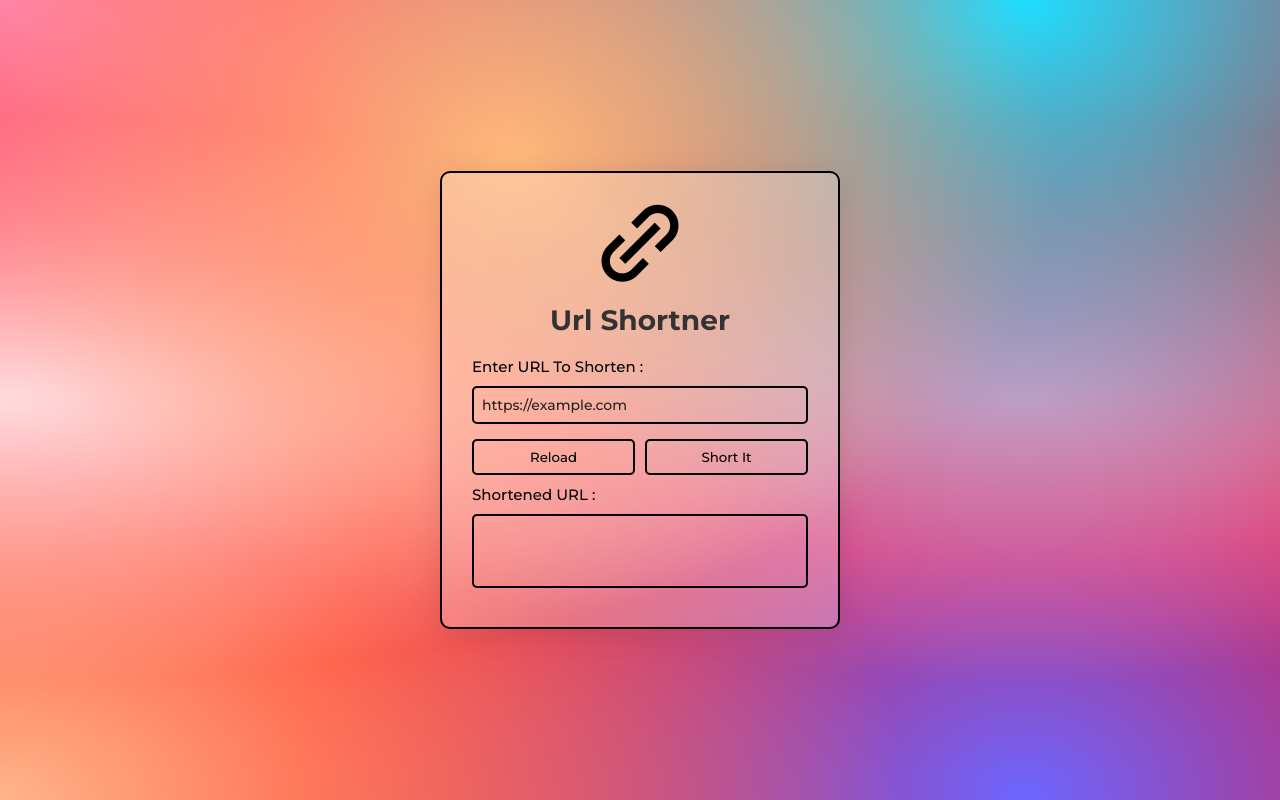
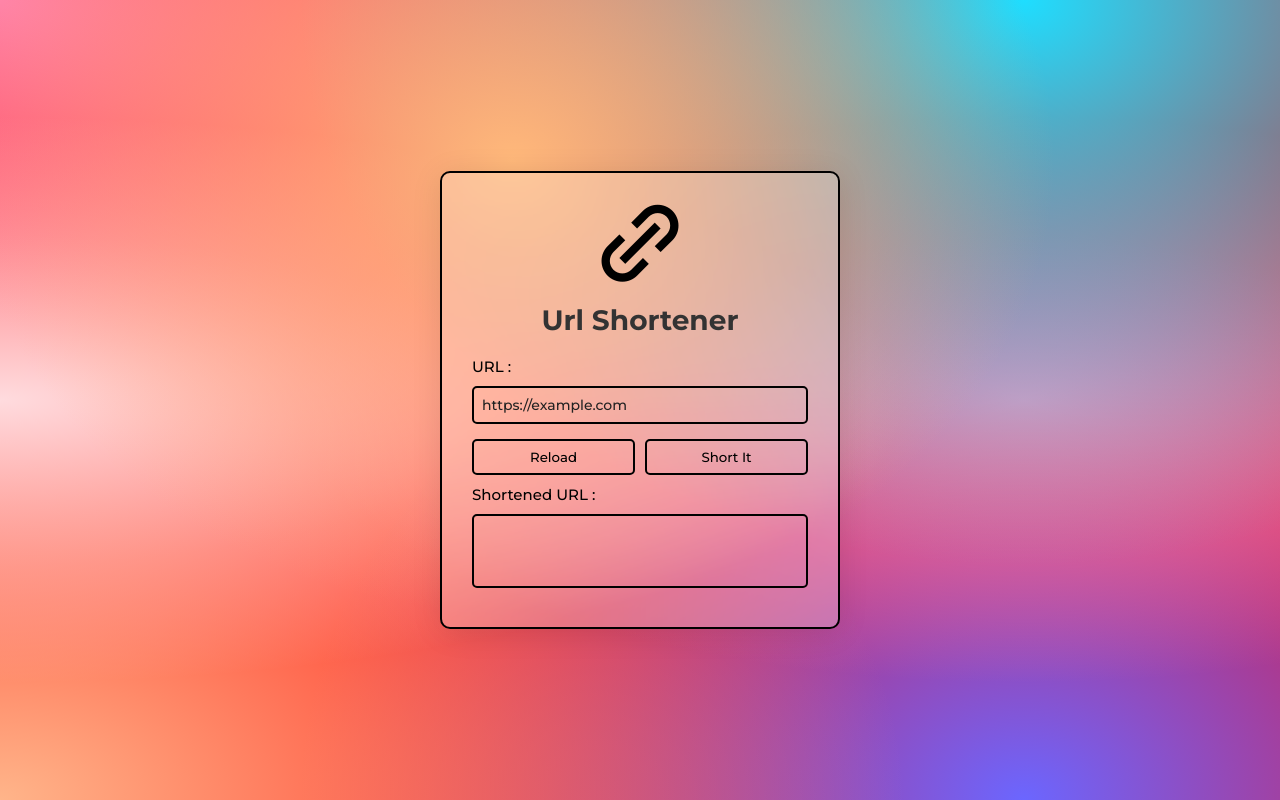
Before and after one commit to xzonix/shorty, a plain HTML site: page index.html in a window 1280 px wide. Drawn offline with nearby package versions, Linux system fonts and the light colour scheme.

Commit message:
Update index.html

```diff
--- a/index.html
+++ b/index.html
@@ -6,15 +6,15 @@
     <meta name="viewport" content="width=device-width, initial-scale=1.0">
     <link href='https://unpkg.com/boxicons@2.1.4/css/boxicons.min.css' rel='stylesheet'>
     <link rel="stylesheet" href="style.css">
-    <title>Day #53 - Url Shortner</title>
+    <title>URL Shortener</title>
 </head>
 
 <body>
 
     <div class="container">
         <i class="bx bx-link-alt"></i>
-        <h1>Url Shortner</h1>
-        <label for="originalUrl">Enter URL To Shorten :</label>
+        <h1>Url Shortener</h1>
+        <label for="originalUrl">URL :</label>
         <input type="text" id="originalUrl" placeholder="https://example.com">
         <div class="buttons">
             <button id="reload-btn">Reload</button>
```
